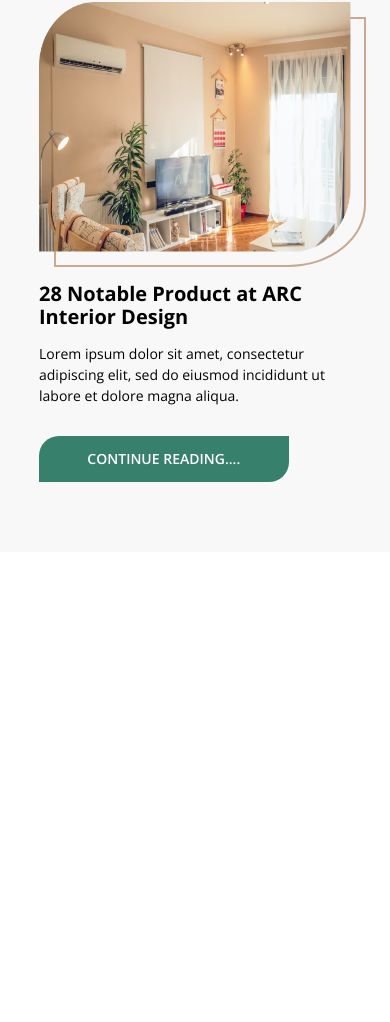
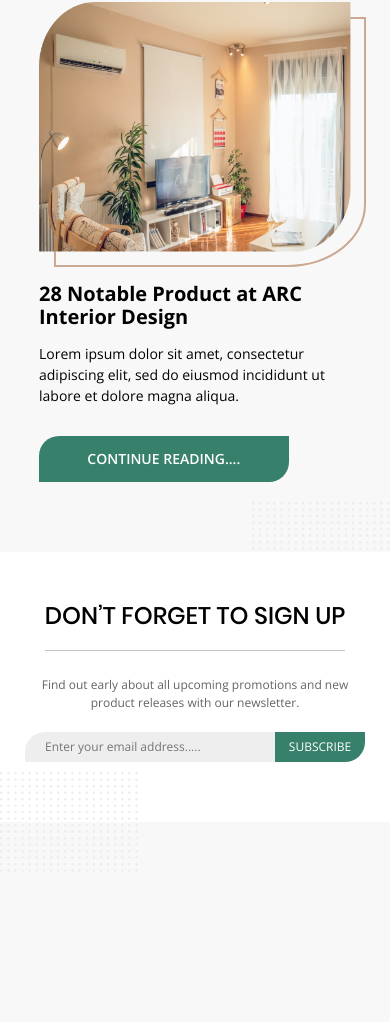
Before and after one commit to KingArthur-IT/DesighCompany-Cite-Template, a plain HTML site: page index.html in a window 390 px wide. Shown: the part 4593-5615 px from the top of the page. Before the commit the page ends 5145 px from the top, so only its background shows below. Drawn offline with nearby package versions, Linux system fonts and the light colour scheme.

Commit message:
Сверстан блок с предложением зарегистся + адаптив

```diff
--- /dev/null
+++ b/css/footer.css
@@ -0,0 +1,5 @@
+.footer
+{
+    height: 200px;
+    background: #F8F8F8;
+}
--- a/css/style_news.css
+++ b/css/style_news.css
@@ -6,6 +6,7 @@
     padding: 40px 15%;
     position: relative;
     font-family: 'Open Sans', sans-serif;
+    position: relative;
 }
 
 .news__subtitle
@@ -104,6 +105,7 @@
     border: 0px;
     border-radius: 20px 0px 20px 0px;
     padding: 15px 15px;
+    z-index: 1;
 }
 
 
@@ -166,3 +168,11 @@
         width: 80%;
     }
 }
+
+.news__dots
+{
+    position: absolute;
+    right: 0px;
+    height: 100px;
+    bottom: -50px;
+}
--- /dev/null
+++ b/css/style_signup-block.css
@@ -0,0 +1,155 @@
+.signup-block
+{
+    width: 100%;
+    background-color: #fff;
+    padding: 100px 15px;
+    display: flex;
+    flex-direction: column;
+    align-items: center;
+    font-family: 'Open Sans', sans-serif;
+    position: relative;
+}
+.signup-block__title
+{
+    margin: 0px;
+    font-family: 'Poppins Medium';
+    font-size: 32px;
+    text-transform: uppercase;
+    font-weight: 400;
+    text-align: center;
+    position: relative;
+    margin-bottom: 20px;
+}
+
+.signup-block__line
+{
+    width: 300px;
+    height: 1px;
+    background-color: #C4C4C4;
+    margin-bottom: 25px;
+}
+
+.signup-block__text
+{
+    font-style: normal;
+    font-weight: 400;
+    font-size: 12px;
+    width: 450px;
+    text-align: center;
+    color: rgba(100, 100, 100, 1);
+    line-height: 1.5;
+    margin: 0px; padding: 0px;
+    margin-bottom: 20px;
+}
+
+.signup-block__input-row
+{
+
+    display: flex;
+    height: 30px;
+}
+
+.signup-block__input-row__text
+{
+    width: 350px;
+    background: #EEEEEE;
+    border-radius: 20px 0px 0px 0px;
+    border: none;
+    height: 100%;
+    font-size: 12px;
+    padding: 0px 20px;
+}
+
+.signup-block__input-row__btn
+{
+    width: 120px;
+    border: none;
+    background: #37806B;
+    border-radius: 0px 0px 20px 0px;
+    color: #fff;
+    height: 100%;
+    text-transform: uppercase;
+    font-size: 12px;
+}
+
+.signup-block__dots
+{
+    position: absolute;
+    left: 0px;
+    height: 100px;
+    bottom: -50px;
+}
+
+@media screen and (max-width: 580px)
+{
+    .signup-block
+    {
+        padding: 60px 15px;
+    }
+    .signup-block__title
+    {
+        font-size: 28px;
+    }
+    .signup-block__text
+    {
+        width: 350px;
+    }
+    .signup-block__input-row__text
+    {
+        width: 300px;
+    }
+
+    .signup-block__input-row__btn
+    {
+        width: 100px;
+    }
+}
+
+@media screen and (max-width: 480px)
+{
+    .signup-block
+    {
+        padding: 50px 15px 60px 15px;
+    }
+    .signup-block__title
+    {
+        font-size: 24px;
+    }
+    .signup-block__text
+    {
+        width: 350px;
+    }
+    .signup-block__input-row__text
+    {
+        width: 250px;
+    }
+    .signup-block__input-row__btn
+    {
+        width: 90px;
+    }
+}
+
+
+@media screen and (max-width: 380px)
+{
+    .signup-block__line
+    {
+        width: 150px;
+    }
+    .signup-block__text
+    {
+        margin-left: 20px;
+        margin-right: 20px;
+        width: 100%;
+    }
+    .signup-block__input-row__text
+    {
+        width: 160px;
+        font-size: 10px;
+    }
+    .signup-block__input-row__btn
+    {
+        width: 80px;
+        font-size: 10px;
+    }
+}
--- a/index.html
+++ b/index.html
@@ -10,6 +10,8 @@
     <link rel="stylesheet" href="./css/style_about-us-section.css">
     <link rel="stylesheet" href="./css/style_progress.css">
     <link rel="stylesheet" href="./css/style_news.css">
+    <link rel="stylesheet" href="./css/style_signup-block.css">
+    <link rel="stylesheet" href="./css/footer.css">
     <link rel="preconnect" href="https://fonts.gstatic.com">
     <link href="https://fonts.googleapis.com/css2?family=Open+Sans:wght@600&display=swap" rel="stylesheet">
     <link href="https://fonts.googleapis.com/css2?family=Open+Sans&display=swap" rel="stylesheet">
@@ -224,6 +226,22 @@
                 <button class = "news__wrapper__item__btn">Continue reading....</button>
             </div>
         </div>
+        <img src="./img/Dots.png" class="news__dots">
+    </section>
+    <section class = "signup-block">
+        <h1 class="signup-block__title">Don’t forget to sign up</h1>
+        <div class = "signup-block__line"> </div>
+        <p class = "signup-block__text">Find out early about all upcoming promotions and new product releases with
+            our newsletter.
+        </p>
+        <div class = "signup-block__input-row">
+            <input type="text" class= "signup-block__input-row__text" placeholder="Enter your email address.....">
+            <input type="button" value="Subscribe" class="signup-block__input-row__btn">
+        </div>
+        <img src="./img/Dots.png" class="signup-block__dots">
     </section>
 </body>
+<footer class="footer">
+
+</footer>
 </html>
```
